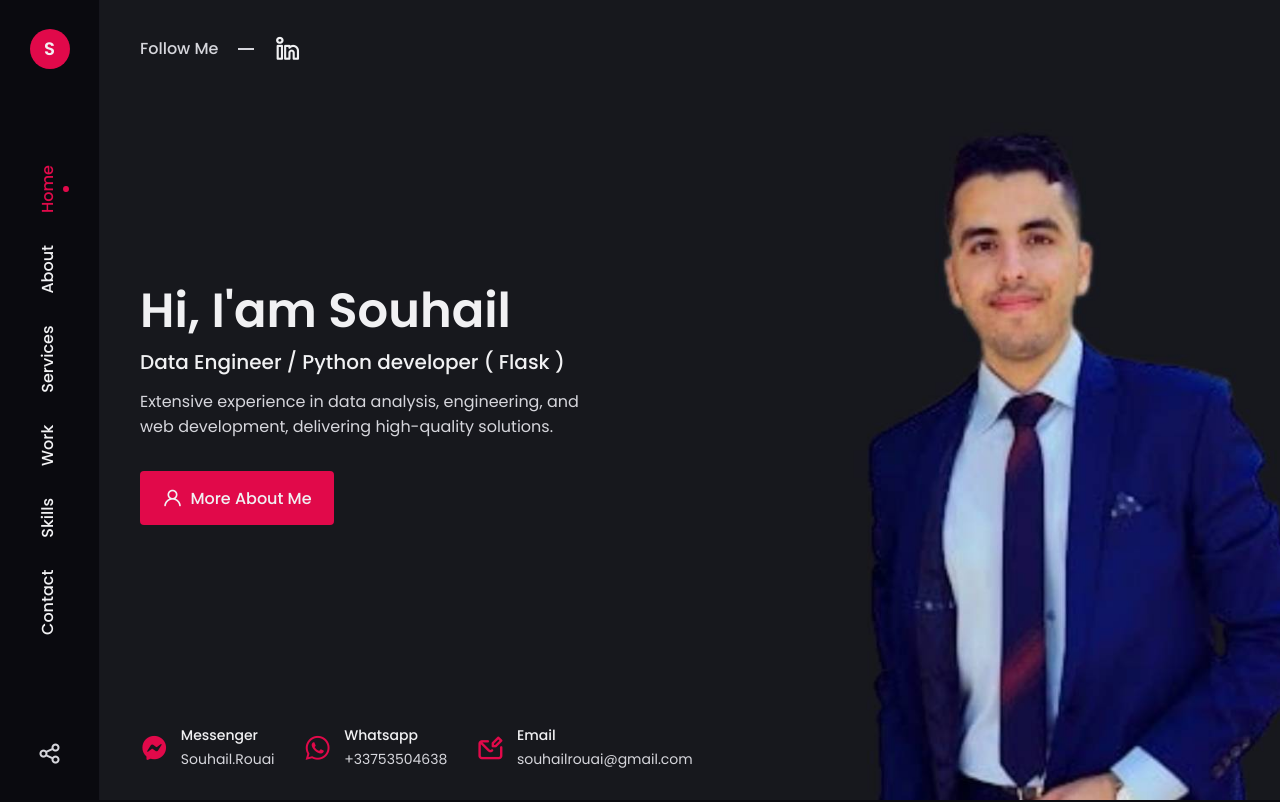
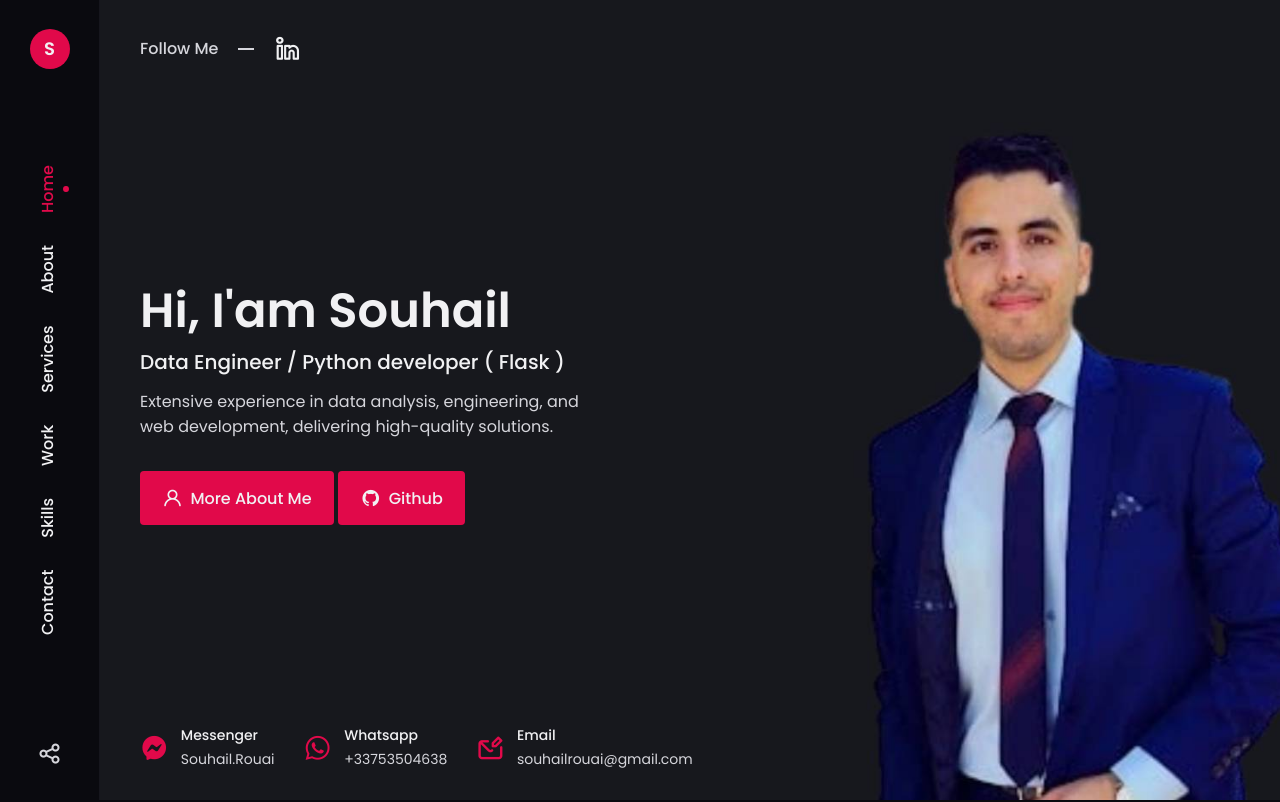
Before and after one commit to Souhail077/Portfolio, a plain HTML site: page index.html in a window 1280 px wide. Shown: the top 802 px of the page. Drawn offline with nearby package versions, Linux system fonts and the light colour scheme.

Commit message:
Update index.html

```diff
--- a/index.html
+++ b/index.html
@@ -93,6 +93,11 @@
                     <a  class="button"><i class="uil uil-user button__icon"></i>
                         More About Me
                     </a>
+                    <a href="https://github.com/Souhail077" class="button" target="_blank">
+                        <i class="uil uil-github button__icon"></i>
+                        Github
+                    </a>
+
                 </div>
 
                 <div class="my__info">
```
